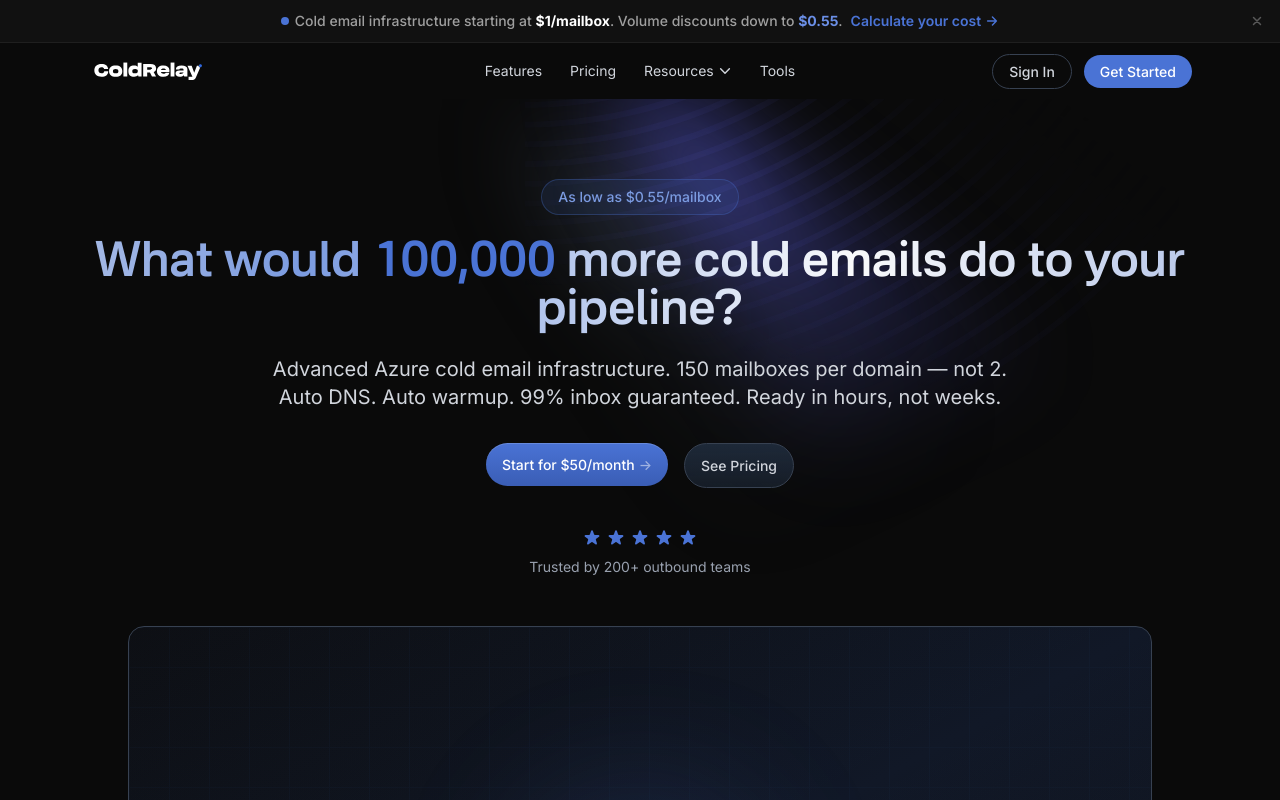
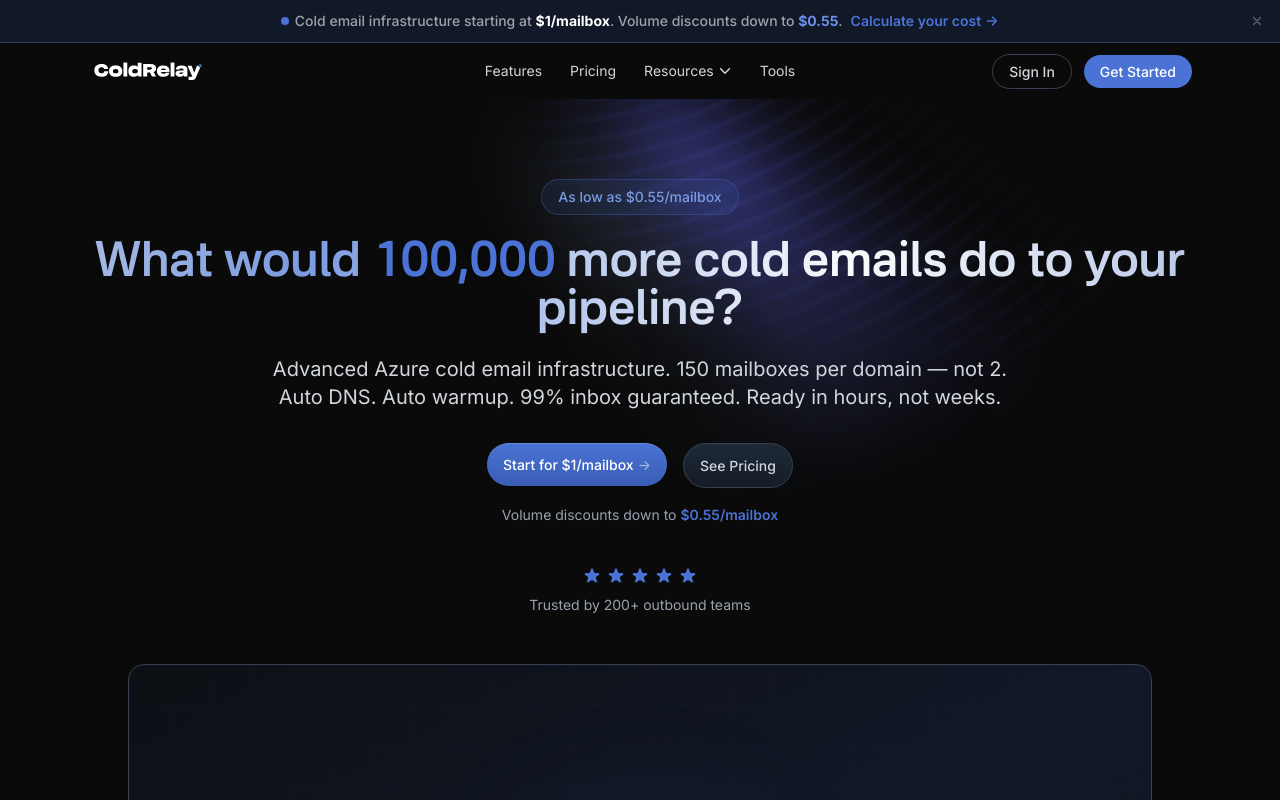
Before and after one commit to Master-Websites/ColdRelay-Website, a Next.js app: page / in a window 1280 px wide. Shown: the top 800 px of the page. Built offline with nearby package versions, Linux system fonts and the light colour scheme.

Commit message:
fix: Blue favicon, announcement bar color, CTA '/mailbox' + '/bin/zsh.55 at scale' subtext

```diff
--- a/src/app/icon.tsx
+++ b/src/app/icon.tsx
@@ -9,7 +9,7 @@ export default function Icon() {
       <div
         style={{
           fontSize: 18,
-          background: "linear-gradient(135deg, #2dd4bf, #22c55e)",
+          background: "linear-gradient(135deg, #4A73D5, #3A5DB5)",
           width: "100%",
           height: "100%",
           display: "flex",
--- a/src/components/home/AnnouncementBar.tsx
+++ b/src/components/home/AnnouncementBar.tsx
@@ -13,7 +13,7 @@ export function AnnouncementBar() {
       initial={{ y: -40, opacity: 0 }}
       animate={{ y: 0, opacity: 1 }}
       transition={{ duration: 0.5 }}
-      className="relative z-50 bg-[#111111] border-b border-white/[0.06] py-2.5 px-4 text-center text-sm"
+      className="relative z-50 bg-[#111827] border-b border-[#374151] py-2.5 px-4 text-center text-sm"
     >
       <div className="flex items-center justify-center gap-2 text-white/60">
         <span className="inline-flex items-center gap-1.5">
--- a/src/components/v1/cta.tsx
+++ b/src/components/v1/cta.tsx
@@ -38,7 +38,7 @@ export default function Cta() {
                   href="https://app.coldrelay.com/auth/register"
                 >
                   <span className="relative inline-flex items-center">
-                    Start for $50/month
+                    Start for $1/mailbox
                     <span className="ml-1 tracking-normal text-white/50 transition-transform group-hover:translate-x-0.5">
                       -&gt;
                     </span>
--- a/src/components/v1/hero-home.tsx
+++ b/src/components/v1/hero-home.tsx
@@ -73,7 +73,7 @@ export default function HeroHome() {
                     href="https://app.coldrelay.com/auth/register"
                   >
                     <span className="relative inline-flex items-center">
-                      Start for $50/month
+                      Start for $1/mailbox
                       <span className="ml-1 tracking-normal text-white/50 transition-transform group-hover:translate-x-0.5">
                         -&gt;
                       </span>
@@ -90,6 +90,9 @@ export default function HeroHome() {
                 </div>
               </div>
             </div>
+            <p className="mt-4 text-sm text-gray-400" data-aos="fade-up" data-aos-delay={700}>
+              Volume discounts down to <span className="text-[#4A73D5] font-semibold">$0.55/mailbox</span>
+            </p>
 
             {/* Social proof */}
             <div
```
Also changed, not shown: public/favicon.webp (added).
